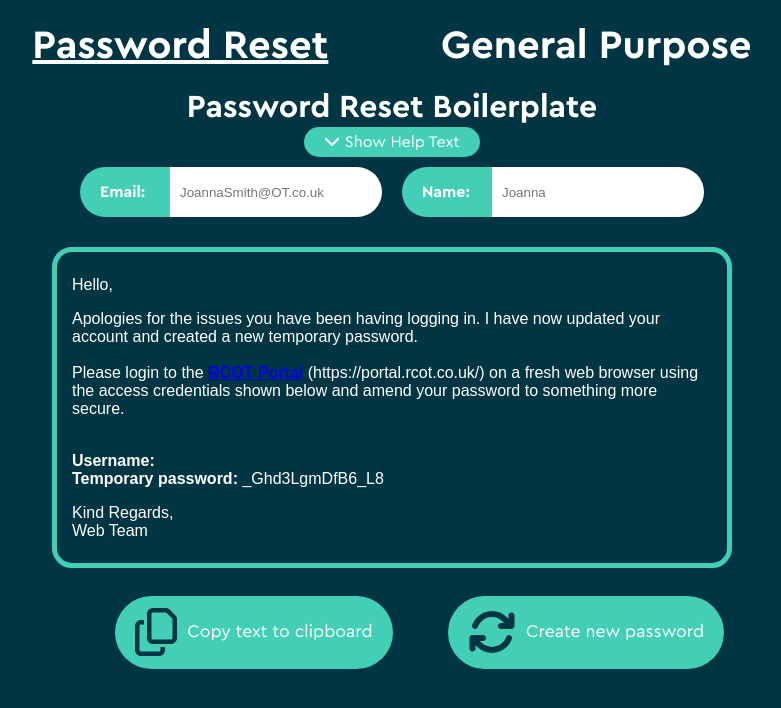
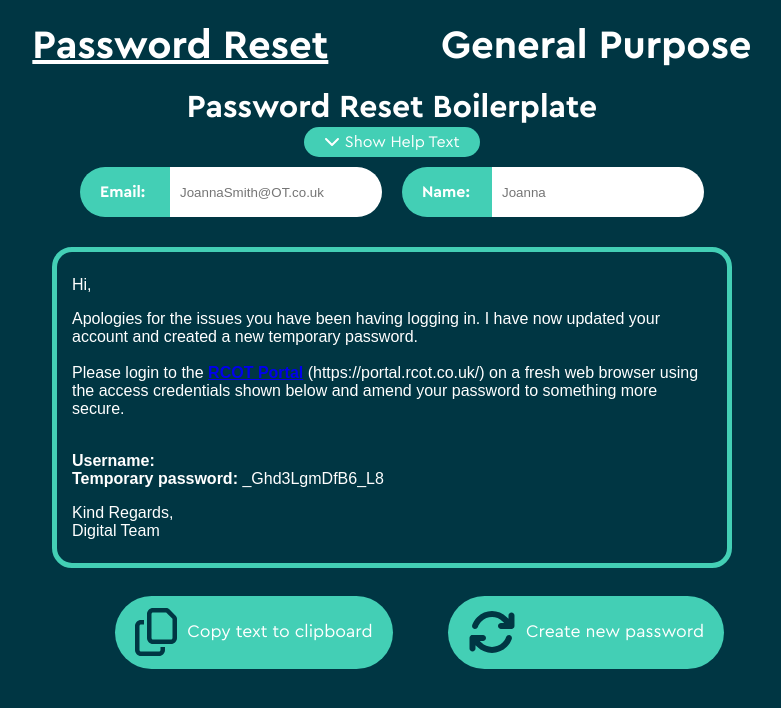
Before and after one commit to sam-rcot/boilerplateReact, a React (Vite) app: page / in a window 1280 px wide. Shown: the top 708 px of the page, without its empty margins (248-1029 px from the left). Built offline with nearby package versions, Linux system fonts and the light colour scheme.

Commit message:
Changed text

```diff
--- a/src/components/generalpurpose/generalpurpose.tsx
+++ b/src/components/generalpurpose/generalpurpose.tsx
@@ -66,12 +66,12 @@ const GeneralPurpose = ({ firstName, setFirstName }: UserFormProps) => {
                 </form>
                 <div className={styles.resultContainer} ref={resultRef}>
                     <p>
-                        Hello{firstName ? ` ${firstName.charAt(0).toUpperCase() + firstName.slice(1)}` : ""},<br /><br />
+                        Hi{firstName ? ` ${firstName.charAt(0).toUpperCase() + firstName.slice(1)}` : ""},<br /><br />
                         I hope you are well.<br /><br />
                         I am following up on some older emails sent to our team and wanted to know if you received an update or require any further assistance.<br /><br />
                         Please let me know and I will assist further.<br /><br />
                         Kind regards,<br />
-                        Web Team
+                        Digital Team
                     </p>
                 </div>
                 <div className={styles.buttonContainer}>
--- a/src/components/navbar/navbar.module.scss
+++ b/src/components/navbar/navbar.module.scss
@@ -37,13 +37,25 @@
   }
 }
 
+@media only screen and (max-width: 870px) {
+  .NavBar {
+    .links {
+      .link {
+        a {
+          font-size: 2rem;
+        }
+      }
+    }
+  }
+}
+
 @media only screen and (max-width: 600px) {
   .NavBar {
     .links {
       flex-direction: column;
       .link {
         a {
-          font-size: 1.75rem;
+          font-size: 1.65rem;
           padding: 10px 5px;
           &:hover {
             color: white;
@@ -54,14 +66,3 @@
     }
   }
 }
-@media only screen and (max-width: 870px) {
-    .NavBar {
-      .links {
-        .link {
-            a {
-                font-size: 1.65rem;
-            }
-        }
-      }
-    }
-  }
--- a/src/components/userdetails/userdetails.tsx
+++ b/src/components/userdetails/userdetails.tsx
@@ -31,7 +31,7 @@ const UserDetails = ({ email, firstName }: UserDetailsProps) => {
         <>
             <div className={styles.UserDetails}>
                 <div className={styles.resultContainer} ref={resultRef} style={{fontFamily: 'Arial'}}>
-                    <p>Hello{firstName ? ` ${firstName.charAt(0).toUpperCase() + firstName.slice(1)}` : ""},</p>
+                    <p>Hi{firstName ? ` ${firstName.charAt(0).toUpperCase() + firstName.slice(1)}` : ""},</p>
                     <p>
                         Apologies for the issues you have been having logging in. I have now
                         updated your account and created a new temporary password.
@@ -51,7 +51,7 @@ const UserDetails = ({ email, firstName }: UserDetailsProps) => {
                     <span className={styles.select}>{password}</span>
                     <br />
                     <p>Kind Regards,<br />
-                        Web Team</p>
+                        Digital Team</p>
                 </div>
                 <div className={styles.buttonContainer}>
                     <CopyButton
```
